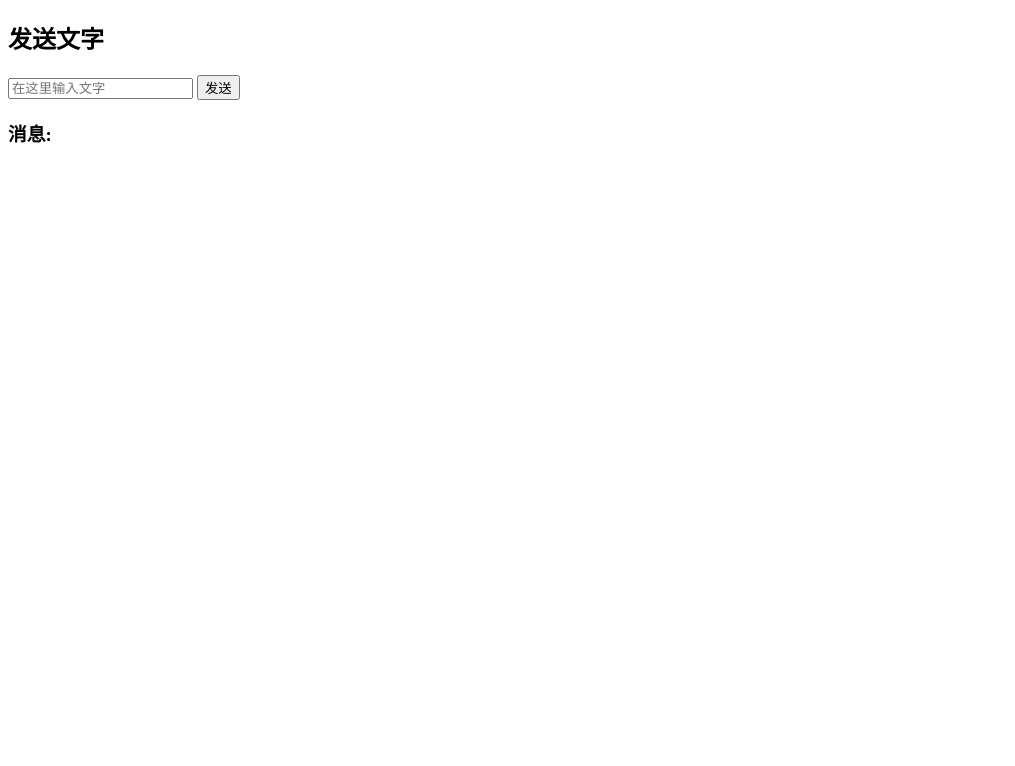
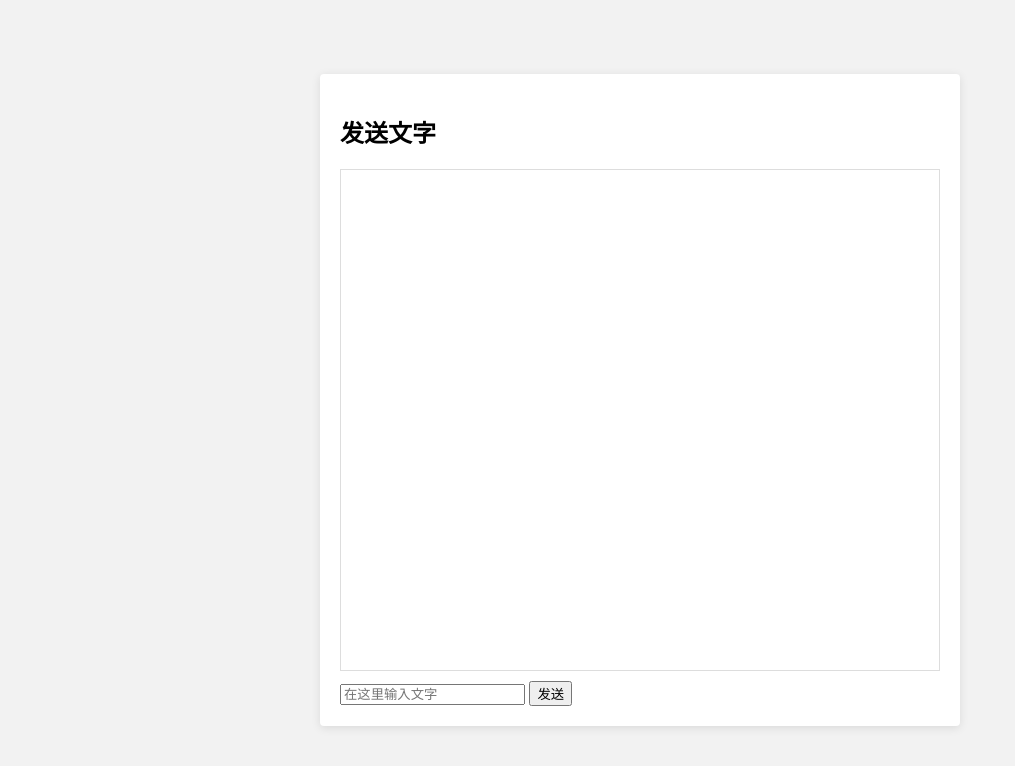
Before and after one commit to warcheif/warcheif.github.io, a plain HTML site: page index.html in a window 1280 px wide. Shown: the whole page, without its empty margins (0-1015 px from the left). Drawn offline with Linux system fonts and the light colour scheme.

Commit message:
Update index.html

```diff
--- a/index.html
+++ b/index.html
@@ -2,33 +2,57 @@
 <html>
 <head>
     <title>发送文字示例</title>
+    <style>
+        body {
+            display: flex;
+            flex-direction: column;
+            justify-content: center;
+            align-items: center;
+            height: 100vh;
+            margin: 0;
+            background: #f2f2f2;
+            font-family: Arial, sans-serif;
+        }
+
+        #container {
+            width: 90%;
+            max-width: 600px; /* 设置最大宽度，保证在大屏幕上也不会太宽 */
+            box-shadow: 0 2px 10px rgba(0, 0, 0, 0.1);
+            padding: 20px;
+            background: white;
+            border-radius: 4px;
+        }
+
+        #messages {
+            height: 500px;
+            overflow-y: auto; /* 添加滚动条 */
+            border: 1px solid #ddd;
+            padding-left: 10px;
+            margin-bottom: 10px;
+        }
+
+        @media (max-width: 600px) {
+            #container {
+                width: 100%; /* 在小屏幕上，容器宽度为100% */
+            }
+        }
+    </style>
     <script>
-        // JavaScript函数用于处理按钮点击
         function sendMessage() {
-            // 获取文本框中的内容
             var text = document.getElementById("messageInput").value;
-
-            // 创建一个新的段落元素
             var para = document.createElement("p");
-
-            // 设置段落内容为文本框中的文字
             para.innerText = text;
-
-            // 将段落元素添加到"messages"容器中
             document.getElementById("messages").appendChild(para);
+            document.getElementById("messageInput").value = ''; // 清空文本框
         }
     </script>
 </head>
 <body>
-    <h2>发送文字</h2>
-    <!-- 文本输入框 -->
-    <input type="text" id="messageInput" placeholder="在这里输入文字" />
-
-    <!-- 发送按钮 -->
-    <button onclick="sendMessage()">发送</button>
-
-    <h3>消息:</h3>
-    <!-- 消息显示容器 -->
-    <div id="messages"></div>
+    <div id="container">
+        <h2>发送文字</h2>
+        <div id="messages"></div>
+        <input type="text" id="messageInput" placeholder="在这里输入文字" />
+        <button onclick="sendMessage()">发送</button>
+    </div>
 </body>
 </html>
```
